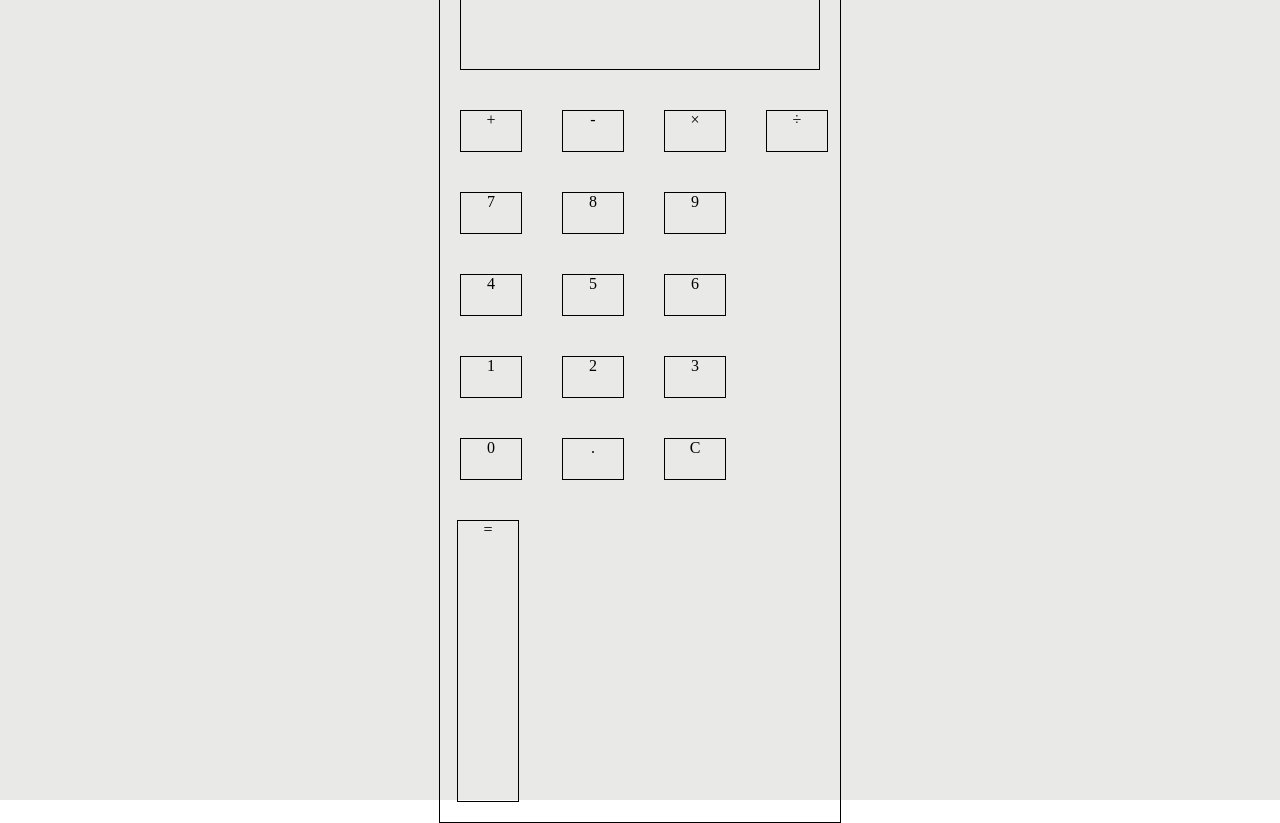
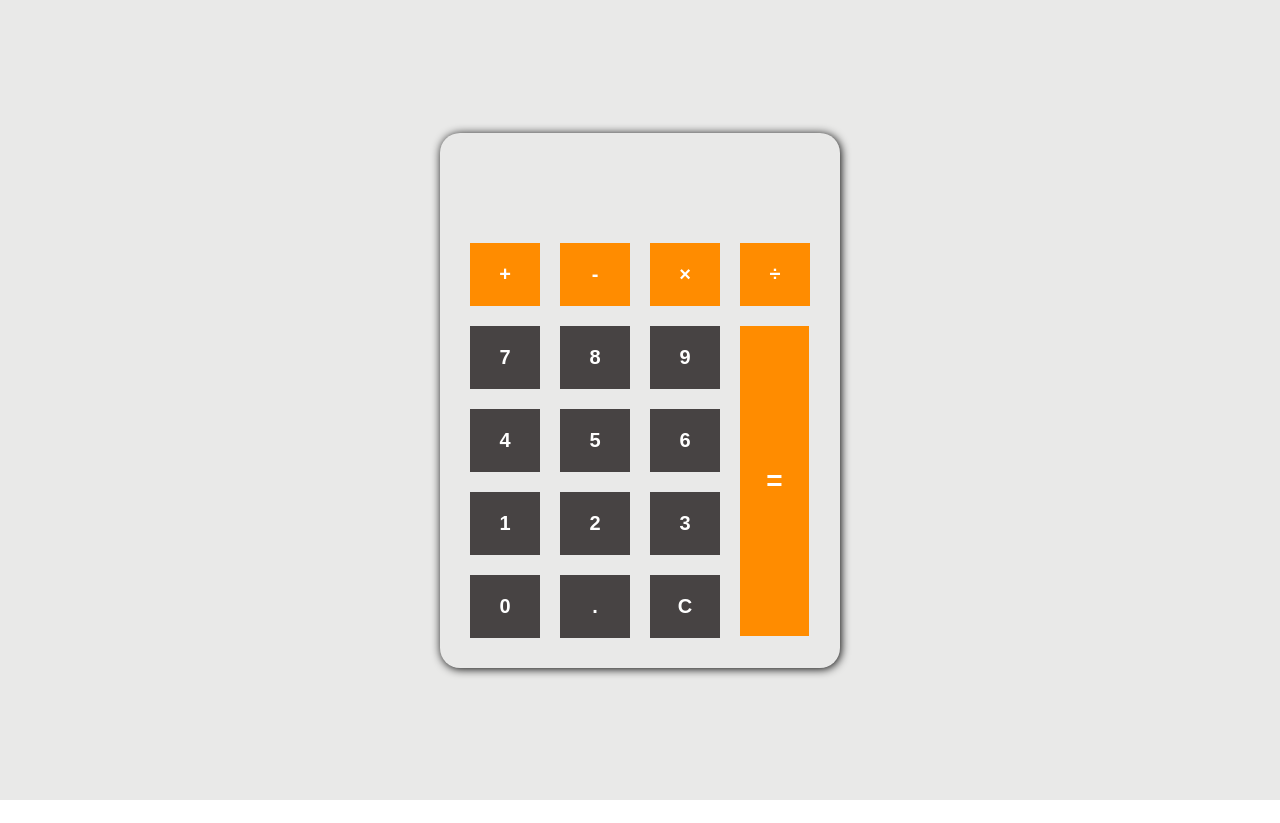
Before and after one commit to iffahfatinny/calculator, a plain HTML site: page index.html in a window 1280 px wide. After the commit the page ends 800 px from the top, so only its background shows below. Drawn offline with Linux system fonts and the light colour scheme.

Commit message:
update css

```diff
--- a/index.html
+++ b/index.html
@@ -10,7 +10,6 @@
   <div class="container">
     <div class="body-container">
       <div class="input" id="input"></div>
-      <p></p>
       <div class="operator">
         <div>+</div>
         <div>-</div>
--- a/main.js
+++ b/main.js
@@ -8,7 +8,7 @@ reset = document.querySelector('.reset');
 for(let i=0; i<number.length; i++){
   number[i].addEventListener('click', (event) => {
     input.innerHTML += event.target.textContent;
-    var firstNumber = input.innerHTML;
+    // var firstNumber = input.innerHTML;
 })
 }
 
--- a/style.css
+++ b/style.css
@@ -1,5 +1,6 @@
 body{
   margin: 0;
+  font-family: Arial, Helvetica, sans-serif;
 }
 
 .container{
@@ -10,42 +11,75 @@ body{
   height: 100vh;
 }
 
-.container > .body-container{
+.body-container{
   height: max-content;
-  width: 400px;
-  border: 1px solid black;
+  width: 360px;
+  box-shadow: 1px 1px 10px black;
+  border-radius: 20px;
+  padding: 20px;
 }
 
 .input{
-  height: 70px;
-  width: auto;
-  border: 1px solid black;
-  margin: 20px;
+  height: 50px;
+  font-size: 40px;
+  text-align: right;
+  font-family: 'Arial Narrow', sans-serif;
+  font-weight: lighter;
+  margin: 10px;
+  padding: 5px 10px;
 }
 
-.numbers, .operator{
+.numbers{
   display: flex;
   float: left;
 }
 
-.numbers div, .operator div{
-  flex-direction: column ;
-  border: 1px solid black;
-  width: 60px;
-  height: 40px;
-  margin: 20px;
+.operator{
+  display: flex;
+}
+
+.operator div{
+  background-color: #FF8C00;
+  color: white;
+  font-weight: bold;
+  padding: 20px;
+  width: 30px;
+  margin: 10px;
   text-align: center;
+  cursor: pointer;
+  font-size: 20px;
+}
+
+.numbers div{
+  background-color: #474343;
+  color: white;
+  font-weight: bold;
+  font-size: 20px;
+  padding: 20px;
+  width: 30px;
+  margin: 10px;
+  text-align: center;
+  cursor: pointer;
 }
 
 .equal{
   display: inline-block;
-  border: 1px solid black;
-  width: 60px;
-  height: 280px;
-  margin: 20px 17px;
+  /* border: 1px solid black; */
+  width: 65px;
+  padding: 139px 2px;
+  margin: 10px;
   text-align: center;
+  cursor: pointer;
+  background-color: #FF8C00;
+  color: white;
+  font-weight: bold;
+  font-size: 28px;
 }
 
-.numbers div:hover, .operator div:hover, .equal:hover{
-  background-color: rgb(194, 192, 192);
+.numbers div:hover{
+  background-color: rgb(149, 147, 147);
 }
+
+.operator div:hover,.equal:hover{
+  background-color: #fbb560;
+}
```
